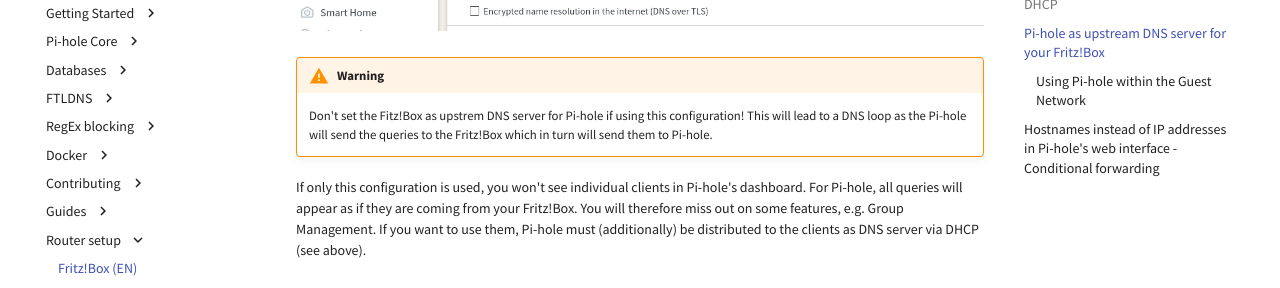
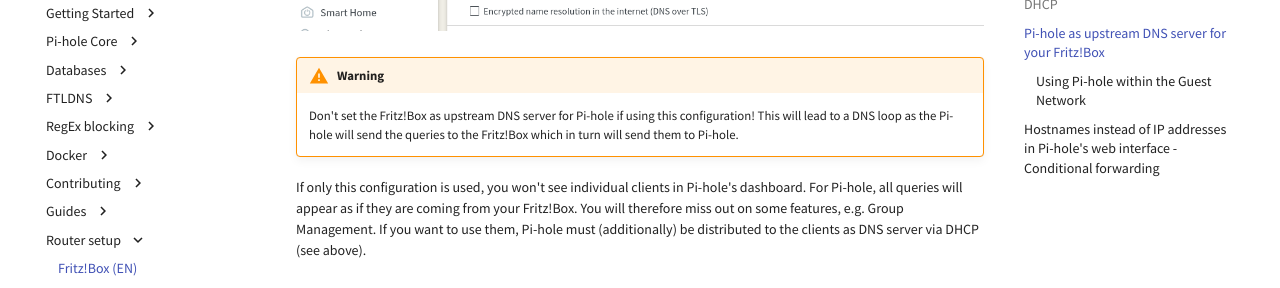
Before and after one commit to pi-hole/docs, an MkDocs documentation site: the page built from docs/routers/fritzbox.md, in a window 1280 px wide and 900 px high, scrolled down 1902 px. Shown: the part 153-441 px from the top of the window. Built offline with MkDocs 1.6.1 and Material for MkDocs 9.7.7, drawn with Linux system fonts in a browser that asks for light colours; comment, search, counter and statistics services are not loaded.

Commit message:
Fix Fritz!Box typos

```diff
--- a/docs/routers/fritzbox.md
+++ b/docs/routers/fritzbox.md
@@ -54,7 +54,7 @@
 ![Screenshot of Fritz!Box WAN DNS Configuration](../images/fritzbox-wan-dns.png)
 
 !!! warning
-    Don't set the Fitz!Box as upstrem DNS server for Pi-hole if using this configuration! This will lead to a DNS loop as the Pi-hole will send the queries to the Fritz!Box which in turn will send them to Pi-hole.
+    Don't set the Fritz!Box as upstream DNS server for Pi-hole if using this configuration! This will lead to a DNS loop as the Pi-hole will send the queries to the Fritz!Box which in turn will send them to Pi-hole.
 
 If only this configuration is used, you won't see individual clients in Pi-hole's dashboard. For Pi-hole, all queries will appear as if they are coming from your Fritz!Box. You will therefore miss out on some features, e.g. Group Management. If you want to use them, Pi-hole must (additionally) be distributed to the clients as DNS server via DHCP (see above).
 
```
